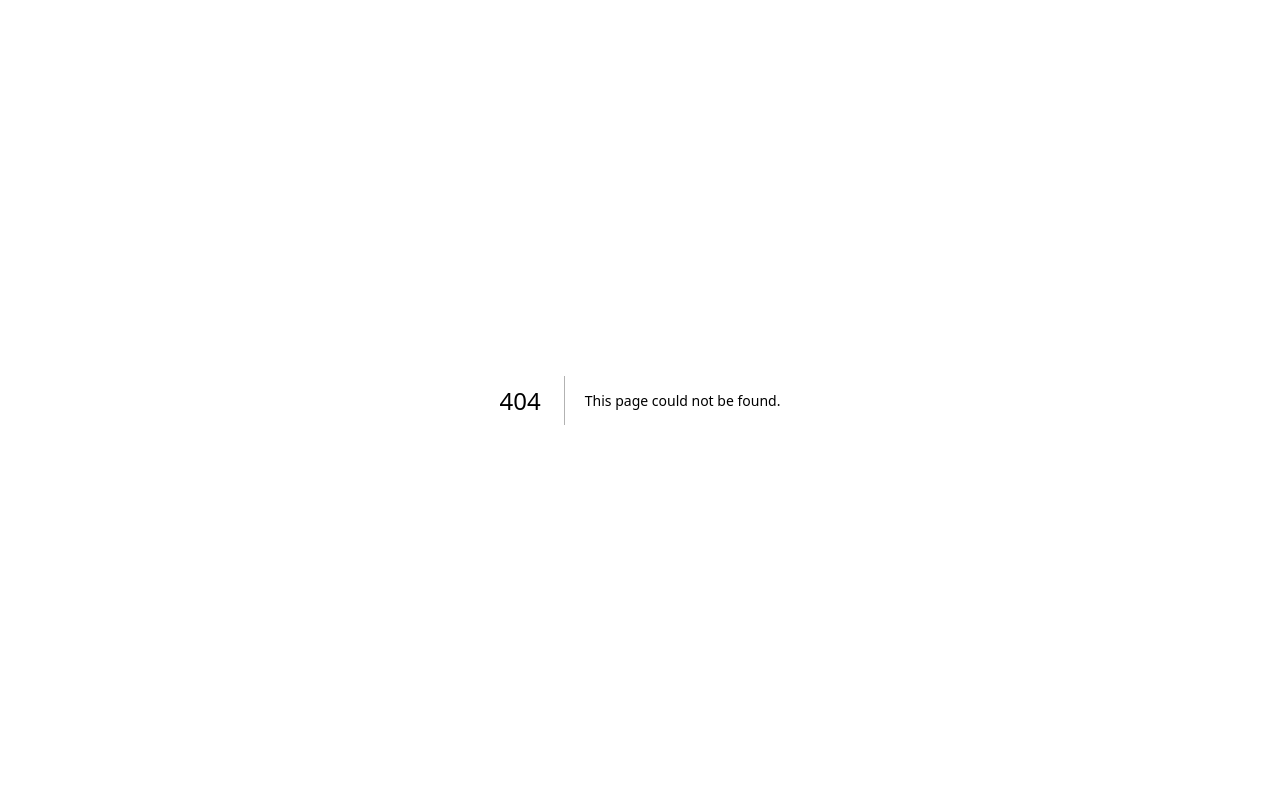
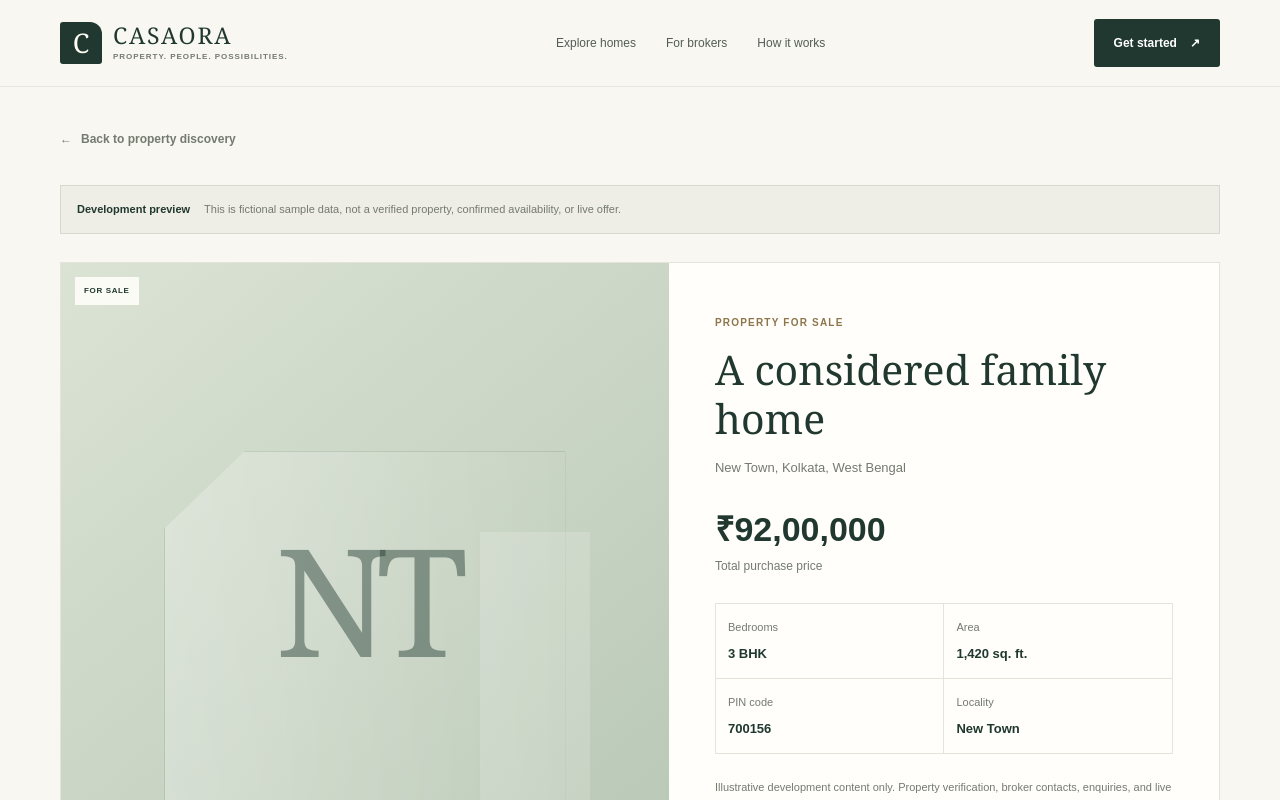
Before and after one commit to XEvil009/casaora, a Next.js app: page /properties/mock-001 in a window 1280 px wide. Before the commit this address had no page. Shown: the top 800 px of the page. Built offline with nearby package versions, Linux system fonts and the light colour scheme.

Commit message:
feat: add property detail pages

```diff
--- a/src/app/globals.css
+++ b/src/app/globals.css
@@ -1475,3 +1475,219 @@ a {
     font-size: 15px;
   }
 }
+
+/* Day 6: responsive property detail page */
+
+.property-detail-page {
+  min-height: 100vh;
+}
+
+.property-detail-container {
+  padding-top: 30px;
+  padding-bottom: 76px;
+}
+
+.property-back-link {
+  display: inline-flex;
+  min-height: 44px;
+  align-items: center;
+  gap: 9px;
+  margin-bottom: 24px;
+  color: var(--muted);
+  font-size: 12px;
+  font-weight: 700;
+}
+
+.property-back-link:hover,
+.property-detail-link:hover {
+  color: #9a773e;
+}
+
+.property-detail-container > .discovery-notice {
+  margin-bottom: 28px;
+}
+
+.property-detail {
+  display: grid;
+  grid-template-columns: minmax(0, 1.05fr) minmax(0, 0.95fr);
+  align-items: stretch;
+  border: 1px solid var(--line);
+  background: var(--paper);
+}
+
+.property-detail-art {
+  min-height: 430px;
+  height: 100%;
+}
+
+.property-detail-art .property-monogram {
+  font-size: clamp(82px, 12vw, 150px);
+}
+
+.property-detail-content {
+  min-width: 0;
+  padding: clamp(24px, 4vw, 46px);
+}
+
+.property-detail-content .eyebrow {
+  display: inline-block;
+  margin-bottom: 14px;
+  color: #8e754b;
+  font-size: 10px;
+  font-weight: 700;
+  letter-spacing: 0.12em;
+}
+
+.property-detail-content h1 {
+  margin: 0;
+  font-family: Georgia, "Times New Roman", serif;
+  font-size: clamp(28px, 3.2vw, 42px);
+  font-weight: 400;
+  line-height: 1.2;
+  overflow-wrap: anywhere;
+}
+
+.property-detail-location {
+  margin: 14px 0 0;
+  color: var(--muted);
+  font-size: 13px;
+  line-height: 1.7;
+}
+
+.property-detail-price {
+  margin: 28px 0 0;
+  font-size: clamp(24px, 3vw, 34px);
+  font-weight: 700;
+  line-height: 1.3;
+  overflow-wrap: anywhere;
+}
+
+.property-detail-content > .property-price-context {
+  margin-top: 6px;
+  font-size: 12px;
+}
+
+.property-detail-facts {
+  display: grid;
+  grid-template-columns: repeat(2, minmax(0, 1fr));
+  gap: 0;
+  margin-top: 28px;
+  border-top: 1px solid var(--line);
+  border-left: 1px solid var(--line);
+}
+
+.property-detail-facts > div {
+  min-width: 0;
+  display: flex;
+  flex-direction: column;
+  gap: 8px;
+  padding: 15px 12px;
+  border-right: 1px solid var(--line);
+  border-bottom: 1px solid var(--line);
+}
+
+.property-detail-facts > div > span {
+  color: var(--muted);
+  font-size: 11px;
+}
+
+.property-detail-facts > div > strong {
+  font-size: 13px;
+  line-height: 1.5;
+  overflow-wrap: anywhere;
+}
+
+.property-detail-disclaimer {
+  margin: 24px 0;
+  color: var(--muted);
+  font-size: 11px;
+  line-height: 1.8;
+}
+
+.property-detail-content > .button {
+  width: 100%;
+}
+
+.property-detail-page a:focus-visible {
+  outline: 3px solid var(--gold);
+  outline-offset: 4px;
+}
+
+.property-detail-link {
+  display: inline-flex;
+  min-height: 44px;
+  align-items: center;
+  margin-top: 14px;
+  color: var(--forest);
+  font-size: 11px;
+  font-weight: 700;
+  text-decoration: underline;
+  text-decoration-color: #c9a66b;
+  text-underline-offset: 4px;
+}
+
+@media (max-width: 900px) {
+  .property-detail {
+    grid-template-columns: minmax(0, 1fr);
+  }
+
+  .property-detail-art {
+    min-height: 320px;
+  }
+
+  .property-detail-content {
+    padding: 30px;
+  }
+
+  .property-detail-content h1 {
+    font-size: clamp(28px, 5vw, 38px);
+  }
+}
+
+@media (max-width: 560px) {
+  .property-detail-container {
+    width: min(100% - 32px, 1160px);
+    padding-top: 18px;
+    padding-bottom: 48px;
+  }
+
+  .property-back-link {
+    margin-bottom: 16px;
+    font-size: 11px;
+  }
+
+  .property-detail-container > .discovery-notice {
+    gap: 8px;
+    margin-bottom: 18px;
+    padding: 14px;
+  }
+
+  .property-detail-art {
+    min-height: 245px;
+  }
+
+  .property-detail-content {
+    padding: 22px 18px;
+  }
+
+  .property-detail-content h1 {
+    font-size: 29px;
+  }
+
+  .property-detail-price {
+    margin-top: 22px;
+    font-size: 26px;
+  }
+
+  .property-detail-facts {
+    margin-top: 22px;
+  }
+
+  .property-detail-facts > div {
+    padding: 13px 10px;
+  }
+
+  .property-detail-disclaimer {
+    margin: 20px 0;
+  }
+}
--- /dev/null
+++ b/src/app/properties/[id]/page.tsx
@@ -0,0 +1,149 @@
+import type { Metadata } from "next";
+import Link from "next/link";
+import { notFound } from "next/navigation";
+import SiteHeader from "@/components/site-header";
+import { mockProperties } from "@/data/mock-properties";
+import { getPropertyById } from "@/lib/property-lookup";
+import {
+  formatPropertyPrice,
+  getPropertyPriceContext,
+} from "@/lib/property-display";
+
+
+export function generateStaticParams() {
+  return mockProperties.map(({ id }) => ({ id }));
+}
+
+interface PropertyDetailPageProps {
+  params: Promise<{ id: string }>;
+}
+
+export async function generateMetadata({
+  params,
+}: PropertyDetailPageProps): Promise<Metadata> {
+  const { id } = await params;
+  const property = getPropertyById(mockProperties, id);
+
+  if (!property) {
+    return { title: "Property not found | CASAORA" };
+  }
+
+  return {
+    title: `${property.title} | CASAORA`,
+    description:
+      `${property.bhk} BHK fictional sample property in ` +
+      `${property.locality}, Kolkata. Development preview only.`,
+  };
+}
+
+export default async function PropertyDetailPage({
+  params,
+}: PropertyDetailPageProps) {
+  const { id } = await params;
+  const property = getPropertyById(mockProperties, id);
+
+  if (!property) {
+    notFound();
+  }
+
+  const price = formatPropertyPrice(property.priceInRupees);
+  const priceContext = getPropertyPriceContext(property.listingType);
+
+  return (
+    <main className="property-detail-page">
+      <SiteHeader />
+
+      <div className="container property-detail-container">
+        <Link className="property-back-link" href="/#discover">
+          <span aria-hidden="true">←</span> Back to property discovery
+        </Link>
+
+        <div className="discovery-notice" role="note">
+          <strong>Development preview</strong>
+          <span>
+            This is fictional sample data, not a verified property,
+            confirmed availability, or live offer.
+          </span>
+        </div>
+
+        <article className="property-detail">
+          <div
+            className={`property-detail-art property-art ${property.artClass}`}
+            role="img"
+            aria-label={
+              `Decorative fictional property illustration for ` +
+              `${property.locality}, Kolkata`
+            }
+          >
+            <span className="property-type">
+              {property.listingType === "sale" ? "FOR SALE" : "FOR RENT"}
+            </span>
+
+            <span className="property-monogram" aria-hidden="true">
+              {property.initials}
+            </span>
+
+            <span className="art-caption">
+              FICTIONAL SAMPLE · KOLKATA
+            </span>
+          </div>
+
+          <div className="property-detail-content">
+            <span className="eyebrow">
+              {property.listingType === "sale"
+                ? "PROPERTY FOR SALE"
+                : "PROPERTY FOR RENT"}
+            </span>
+
+            <h1>{property.title}</h1>
+
+            <p className="property-detail-location">
+              {property.locality}, Kolkata, West Bengal
+            </p>
+
+            <p className="property-detail-price">{price}</p>
+            <p className="property-price-context">
+              {priceContext}
+              {property.listingType === "rent" ? " · per month" : ""}
+            </p>
+
+            <div className="property-detail-facts">
+              <div>
+                <span>Bedrooms</span>
+                <strong>{property.bhk} BHK</strong>
+              </div>
+
+              <div>
+                <span>Area</span>
+                <strong>
+                  {property.areaSqFt.toLocaleString("en-IN")} sq. ft.
+                </strong>
+              </div>
+
+              <div>
+                <span>PIN code</span>
+                <strong>{property.pinCode}</strong>
+              </div>
+
+              <div>
+                <span>Locality</span>
+                <strong>{property.locality}</strong>
+              </div>
+            </div>
+
+            <p className="property-detail-disclaimer">
+              Illustrative development content only. Property verification,
+              broker contacts, enquiries, and live transaction services
+              are not available yet.
+            </p>
+
+            <Link className="button button-dark" href="/#discover">
+              Explore more properties
+              <span aria-hidden="true">↗</span>
+            </Link>
+          </div>
+        </article>
+      </div>
+    </main>
+  );
+}
--- a/src/components/property-card.tsx
+++ b/src/components/property-card.tsx
@@ -1,3 +1,4 @@
+import Link from "next/link";
 import type { Property } from "@/types/property";
 import {
   formatPropertyPrice,
@@ -13,18 +14,20 @@ export default function PropertyCard({
 }: PropertyCardProps) {
   const price = formatPropertyPrice(property.priceInRupees);
   const priceContext = getPropertyPriceContext(property.listingType);
+  const detailHref = `/properties/${property.id}`;
 
   return (
     <article className="property-card">
       <div
         className={`property-art ${property.artClass}`}
         role="img"
-        aria-label={`Decorative fictional property illustration for ${property.locality}, Kolkata`}
+        aria-label={
+          `Decorative fictional property illustration for ` +
+          `${property.locality}, Kolkata`
+        }
       >
         <span className="property-type">
-          {property.listingType === "sale"
-            ? "FOR SALE"
-            : "FOR RENT"}
+          {property.listingType === "sale" ? "FOR SALE" : "FOR RENT"}
         </span>
 
         <span className="property-monogram" aria-hidden="true">
@@ -61,10 +64,19 @@ export default function PropertyCard({
               {property.listingType === "rent" ? " · per month" : ""}
             </span>
           </div>
-          <span className="property-card-mark" aria-hidden="true">
-            ↗
-          </span>
+
+          <Link
+            className="property-card-mark"
+            href={detailHref}
+            aria-label={`View details for ${property.title}`}
+          >
+            <span aria-hidden="true">↗</span>
+          </Link>
         </div>
+
+        <Link className="property-detail-link" href={detailHref}>
+          View property details
+        </Link>
       </div>
     </article>
   );
--- /dev/null
+++ b/src/lib/property-lookup.ts
@@ -0,0 +1,8 @@
+import type { Property } from "@/types/property";
+
+export function getPropertyById(
+  properties: readonly Property[],
+  id: string,
+): Property | undefined {
+  return properties.find((property) => property.id === id);
+}
```
Also changed, not shown: 1 other file (tests, documents, lock files or other folders).
